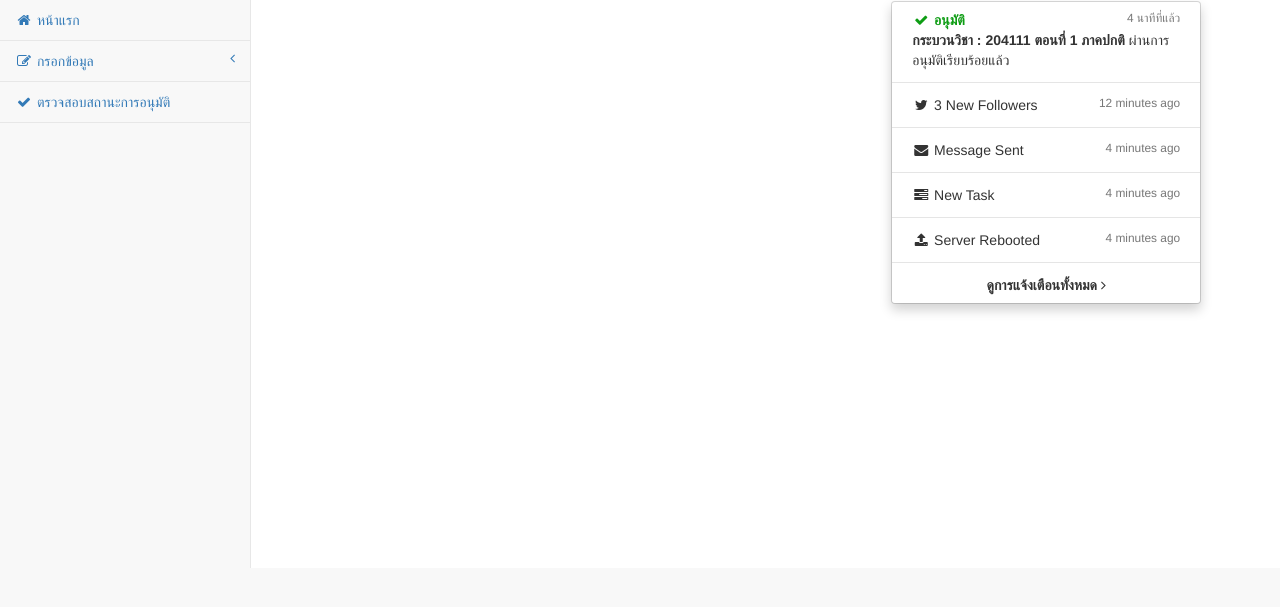
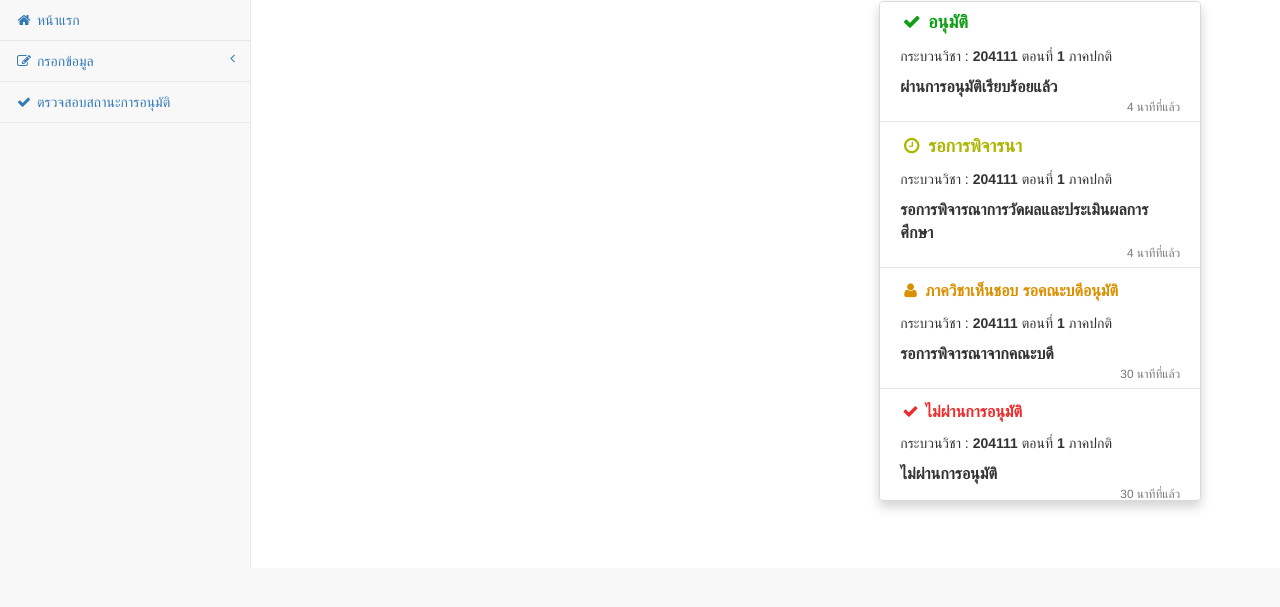
Before and after one commit to phamarcy/project, a PHP site: page / in a window 1280 px wide, after a click that opens the changed part. Shown: the part 51-658 px from the top of the page. Run offline with PHP 8.4, Linux system fonts and the light colour scheme; the visitor is signed in with stand-in values (Sample User, id 1).

Commit message:
เพิ่มเมนูการแจ้งเตือนและตัวอย่าง

```diff
--- a/page/index.php
+++ b/page/index.php
@@ -127,8 +127,12 @@
 		#myBtn:hover {
 			background-color: #555;
 		}
+
+		.notilist{
+			font-size: 20px:
+		}
 		.red{
-			background:rgb(236, 34, 34);
+			background:#ec2c2c;
 		}
 		#statcf {
 		  color : #0e9d14;
@@ -145,6 +149,24 @@
 		#statal {
 		  color : #da9001;
 		}
+
+		.detail{
+		display:block;
+    width:280px;
+    word-wrap:break-word;
+		}
+		a.disabled {
+    pointer-events: none;
+    cursor: default;
+		}
+		a.color {
+    background:#ec2c2c;
+		}
+		.scrollable-menu {
+    height: auto;
+    max-height: 500px;
+    overflow-x: hidden;
+}
 	</style>
 
 	<script type="text/javascript">
@@ -190,57 +212,104 @@
 				<li class="dropdown">
 					<a class="dropdown-toggle" data-toggle="dropdown" href="#">
 										<i class="fa fa-bell fa-fw"></i> <span class="label label-danger red">4</span>
-								</a>
-					<ul class="dropdown-menu dropdown-alerts">
-						<li>
-							<a href="#">
-									<div class="pannel">
-										<b id="statcf" ><i class="fa fa-check fa-fw"></i> อนุมัติ </b>
-										<span class="pull-right text-muted small">4 นาทีที่แล้ว</span>
-									</div>
-									<div class="pannel">
-										<b>กระบวนวิชา : 204111   ตอนที่ 1 ภาคปกติ</b>
-										ผ่านการอนุมัติเรียบร้อยแล้ว
-									</div>
-							</a>
+						</a>
+					<ul class="dropdown-menu scrollable-menu" role="menu">
+						<li >
+							<a href="#" class="disabled">
+										<p>
+											<b id="statcf" style="font-size:18px"><i class="fa fa-check fa-fw "></i> อนุมัติ </b>
+										</p>
+										<p>กระบวนวิชา : <b>204111</b>   ตอนที่ <b>1</b> ภาคปกติ</p>
+										<div class="detail">
+											<b style="font-size:16px">ผ่านการอนุมัติเรียบร้อยแล้ว</b>
+										</div>
+										<p>
+											<span class="pull-right text-muted small">4 นาทีที่แล้ว</span>
+										</p>
 
-						</li>
-						<li class="divider"></li>
-						<li>
-							<a href="#">
-								<div>
-									<i class="fa fa-twitter fa-fw"></i> 3 New Followers
-									<span class="pull-right text-muted small">12 minutes ago</span>
-								</div>
 							</a>
 						</li>
 						<li class="divider"></li>
 						<li>
-							<a href="#">
-								<div>
-									<i class="fa fa-envelope fa-fw"></i> Message Sent
-									<span class="pull-right text-muted small">4 minutes ago</span>
-								</div>
+							<a href="#" class="disabled">
+										<p>
+											<b id="statwt" style="font-size:18px"><i class="fa fa-clock-o fa-fw"></i></i> รอการพิจารนา </b>
+										</p>
+										<p>กระบวนวิชา : <b>204111</b>   ตอนที่ <b>1</b> ภาคปกติ</p>
+										<div class="detail">
+											<b style="font-size:16px;">รอการพิจารณาการวัดผลและประเมินผลการศึกษา</b>
+										</div>
+										<p>
+											<span class="pull-right text-muted small">4 นาทีที่แล้ว</span>
+										</p>
+
 							</a>
 						</li>
 						<li class="divider"></li>
 						<li>
-							<a href="#">
-								<div>
-									<i class="fa fa-tasks fa-fw"></i> New Task
-									<span class="pull-right text-muted small">4 minutes ago</span>
-								</div>
+							<a href="#" class="disabled">
+										<p>
+											<b id="statal" style="font-size:16px"><i class="fa fa-user fa-fw"></i></i> ภาควิชาเห็นชอบ รอคณะบดีอนุมัติ </b>
+										</p>
+										<p>กระบวนวิชา : <b>204111</b>   ตอนที่ <b>1</b> ภาคปกติ</p>
+										<div class="detail">
+											<b style="font-size:16px;">รอการพิจารณาจากคณะบดี</b>
+										</div>
+										<p>
+											<span class="pull-right text-muted small">30 นาทีที่แล้ว</span>
+										</p>
+
 							</a>
 						</li>
 						<li class="divider"></li>
 						<li>
-							<a href="#">
-								<div>
-									<i class="fa fa-upload fa-fw"></i> Server Rebooted
-									<span class="pull-right text-muted small">4 minutes ago</span>
-								</div>
+							<a href="#" >
+										<p>
+											<b id="statn" style="font-size:16px"><i class="fa fa-check fa-fw"></i></i></i> ไม่ผ่านการอนุมัติ </b>
+										</p>
+										<p>กระบวนวิชา : <b>204111</b>   ตอนที่ <b>1</b> ภาคปกติ</p>
+										<div class="detail">
+											<b style="font-size:16px;">ไม่ผ่านการอนุมัติ</b>
+										</div>
+										<p>
+											<span class="pull-right text-muted small">30 นาทีที่แล้ว</span>
+										</p>
+
 							</a>
 						</li>
+						<li class="divider"></li>
+						<li>
+							<a href="#" >
+										<p>
+											<b id="statn" style="font-size:16px"><i class="fa fa-check fa-fw"></i></i></i> ไม่ผ่านการอนุมัติ </b>
+										</p>
+										<p>กระบวนวิชา : <b>204111</b>   ตอนที่ <b>1</b> ภาคปกติ</p>
+										<div class="detail">
+											<b style="font-size:16px;">ทดสอบ</b>
+										</div>
+										<p>
+											<span class="pull-right text-muted small">1 วันที่แล้ว</span>
+										</p>
+
+							</a>
+						</li>
+						<li class="divider"></li>
+						<li>
+							<a href="#" >
+										<p>
+											<b id="statn" style="font-size:16px"><i class="fa fa-check fa-fw"></i></i></i> ไม่ผ่านการอนุมัติ </b>
+										</p>
+										<p>กระบวนวิชา : <b>204111</b>   ตอนที่ <b>1</b> ภาคปกติ</p>
+										<div class="detail">
+											<b style="font-size:16px;">ทดสอบ</b>
+										</div>
+										<p>
+											<span class="pull-right text-muted small">1 วันที่แล้ว</span>
+										</p>
+
+							</a>
+						</li>
+
 						<li class="divider"></li>
 						<li>
 							<a class="text-center" href="#">
```
